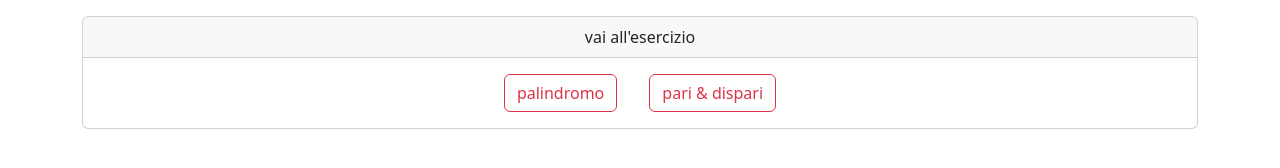
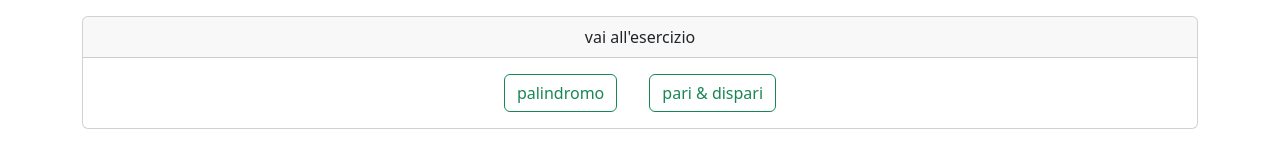
Before and after one commit to CarloCassini/js-paliedispari, a plain HTML site: page index.html in a window 1280 px wide. Drawn offline with nearby package versions, Linux system fonts and the light colour scheme.

Commit message:
change color

```diff
--- a/index.html
+++ b/index.html
@@ -36,7 +36,7 @@
             <div class="d-flex align-items-center flex-wrap">
               <button
                 type="button"
-                class="btn btn-outline-danger mx-3"
+                class="btn btn-outline-success mx-3"
                 id="esercizio-1"
               >
                 palindromo
@@ -47,7 +47,7 @@
             <div class="d-flex align-items-center">
               <button
                 type="button"
-                class="btn btn-outline-danger mx-3"
+                class="btn btn-outline-success mx-3"
                 id="esercizio-2"
               >
                 pari & dispari
```
